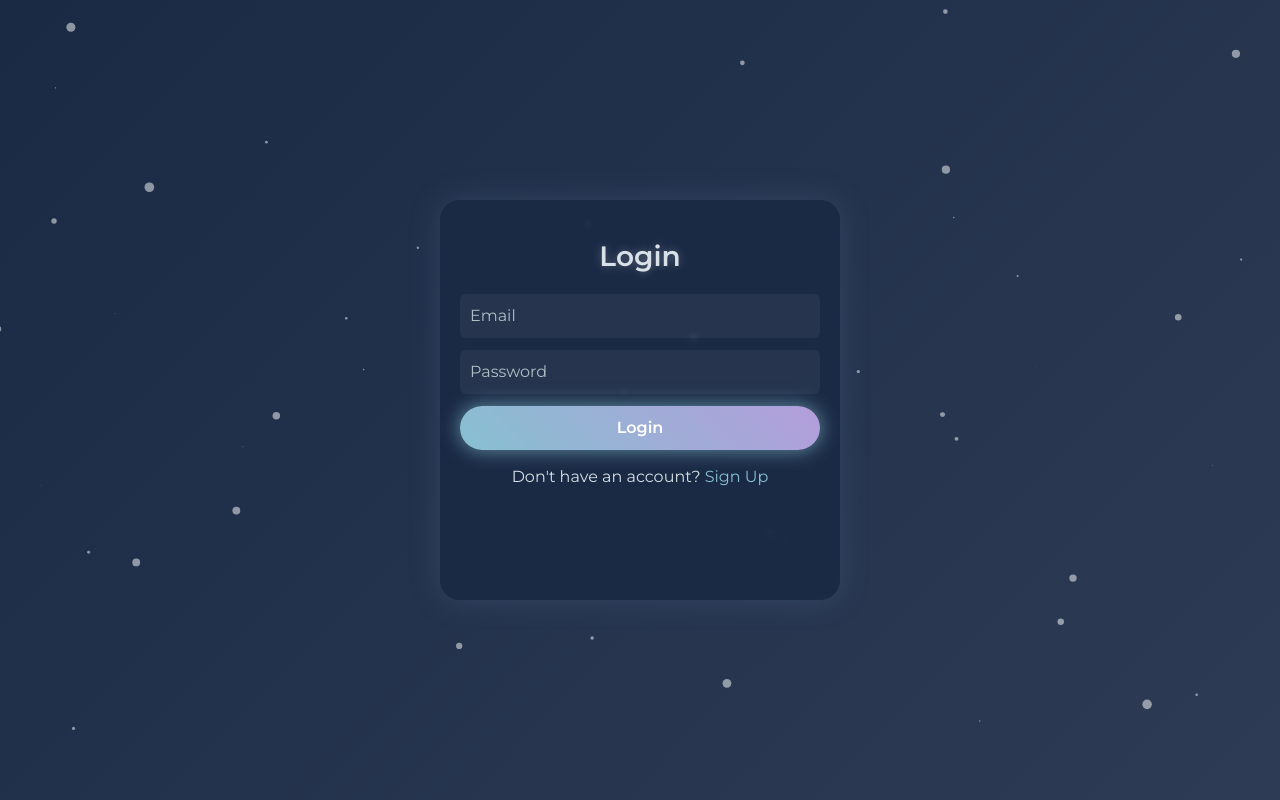
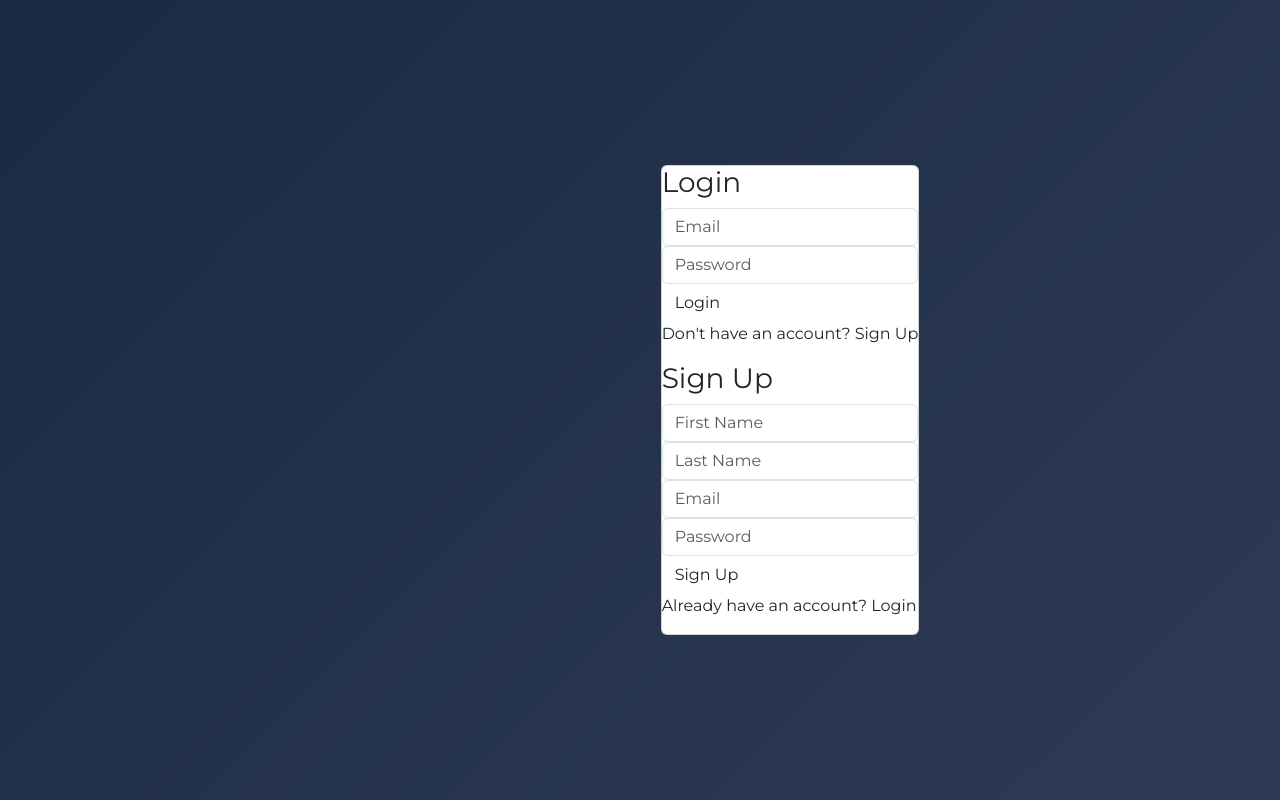
Before and after one commit to n7vpham/MindFlip-Flashcard-App, a Flask app: template app/templates/prototypes/login.html in a window 1280 px wide. Run offline with Flask 3, Linux system fonts and the light colour scheme; the template is opened without the code that fills it, so the values that code supplies are empty; a map, chart or similar area stays blank; parts of the project's set-up code (start-up, migrations or seed data) failed here and were passed over.

Commit message:
(FSB-31) Fixing register form

```diff
--- a/app/templates/prototypes/login.html
+++ b/app/templates/prototypes/login.html
@@ -9,7 +9,20 @@
     <link href="https://cdn.jsdelivr.net/npm/bootstrap@5.3.0/dist/css/bootstrap.min.css" rel="stylesheet">
     <!-- Montserrat Font -->
     <link href="https://fonts.googleapis.com/css2?family=Montserrat:wght@400;600&display=swap" rel="stylesheet">
-    <link rel= "stylesheet" type= "text/css" href= "{{ url_for('static',filename='styles/styles.css') }}">
+    <link href="styles.css" rel="stylesheet">
+    <style>
+        body {
+            background: linear-gradient(135deg, #1a2a44, #2e3b55);
+            height: 100vh;
+            display: flex;
+            justify-content: center;
+            align-items: center;
+            font-family: 'Montserrat', sans-serif;
+            margin: 0;
+            overflow: hidden;
+            position: relative;
+        }
+    </style>
 </head>
 
 <body>
@@ -22,7 +35,7 @@
                 <form>
                     <input type="email" class="form-control" placeholder="Email" required>
                     <input type="password" class="form-control" placeholder="Password" required>
-                    <button type="submit" class="btn btn-custom glow" >Login</button>
+                    <button type="submit" class="btn btn-custom glow">Login</button>
                 </form>
                 <p>Don't have an account? <span class="toggle-text" onclick="showSignup()">Sign Up</span></p>
             </div>
@@ -30,10 +43,11 @@
             <!-- Signup Form -->
             <div class="signup-form">
                 <h3>Sign Up</h3>
-                <form id="signupForm">
-                    <input type="text" id="fullName" class="form-control" placeholder="Full Name" required>
-                    <input type="email" id="email" class="form-control" placeholder="Email" required>
-                    <input type="password" id="password" class="form-control" placeholder="Password" required>
+                <form>
+                    <input type="text" class="form-control" placeholder="First Name" required>
+                    <input type="text" class="form-control" placeholder="Last Name" required>
+                    <input type="email" class="form-control" placeholder="Email" required>
+                    <input type="password" class="form-control" placeholder="Password" required>
                     <button type="submit" class="btn btn-custom glow">Sign Up</button>
                 </form>
                 <p>Already have an account? <span class="toggle-text" onclick="showLogin()">Login</span></p>
@@ -44,71 +58,7 @@
     <!-- Bootstrap JS and Popper.js -->
     <script src="https://cdn.jsdelivr.net/npm/@popperjs/core@2.11.6/dist/umd/popper.min.js"></script>
     <script src="https://cdn.jsdelivr.net/npm/bootstrap@5.3.0/dist/js/bootstrap.min.js"></script>
-    <script>
-        function showSignup() {
-            const card = document.getElementById('card');
-            card.classList.add('signup');
-        }
-
-        function showLogin() {
-            const card = document.getElementById('card');
-            card.classList.remove('signup');
-        }
-
-        // Particle Background
-        const canvas = document.getElementById('particles');
-        const ctx = canvas.getContext('2d');
-        canvas.width = window.innerWidth;
-        canvas.height = window.innerHeight;
-
-        const particlesArray = [];
-        const numberOfParticles = 50;
-
-        class Particle {
-            constructor() {
-                this.x = Math.random() * canvas.width;
-                this.y = Math.random() * canvas.height;
-                this.size = Math.random() * 5 + 1;
-                this.speedX = Math.random() * 1 - 0.5;
-                this.speedY = Math.random() * 1 - 0.5;
-            }
-            update() {
-                this.x += this.speedX;
-                this.y += this.speedY;
-                if (this.size > 0.2) this.size -= 0.01;
-            }
-            draw() {
-                ctx.fillStyle = 'rgba(255, 255, 255, 0.5)';
-                ctx.beginPath();
-                ctx.arc(this.x, this.y, this.size, 0, Math.PI * 2);
-                ctx.fill();
-            }
-        }
-
-        function init() {
-            for (let i = 0; i < numberOfParticles; i++) {
-                particlesArray.push(new Particle());
-            }
-        }
-
-        function animate() {
-            ctx.clearRect(0, 0, canvas.width, canvas.height);
-            for (let i = 0; i < particlesArray.length; i++) {
-                particlesArray[i].update();
-                particlesArray[i].draw();
-                if (particlesArray[i].size <= 0.2) {
-                    particlesArray.splice(i, 1);
-                    i--;
-                    particlesArray.push(new Particle());
-                }
-            }
-            requestAnimationFrame(animate);
-        }
-
-        init();
-        animate();
-    </script>
-
+    <script src="Javascript.js"></script>
 </body>
 
 </html>
```
